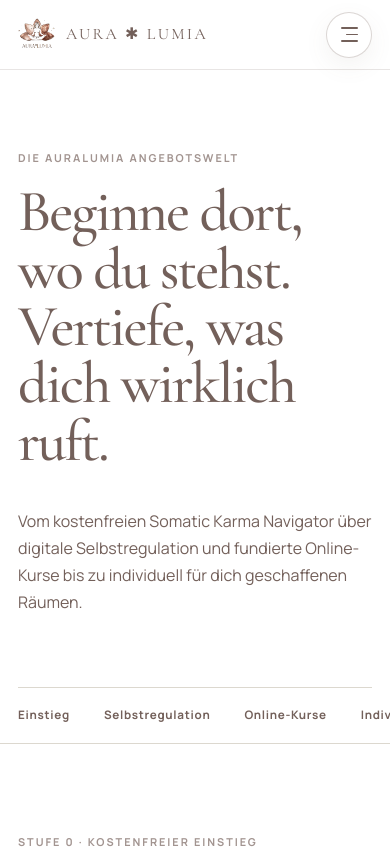
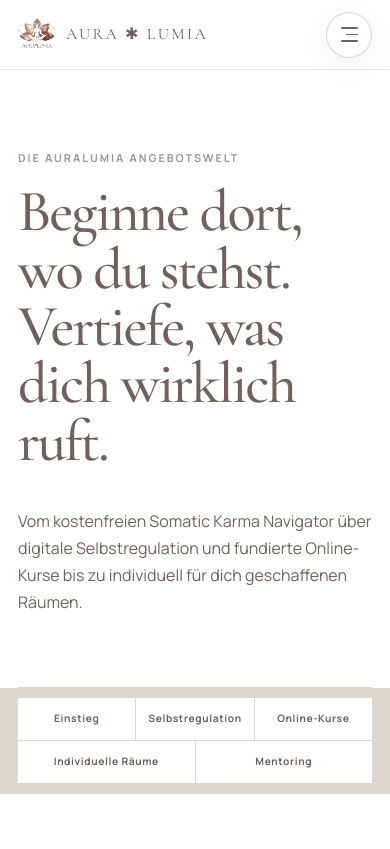
Before and after one commit to AuraLumiaTrix/auralumia-main-site, a Next.js app: page /angebote in a window 390 px wide. Shown: the top 849 px of the page. Built offline with nearby package versions, Linux system fonts and the light colour scheme.

Commit message:
Use Tarot app artwork and improve mobile offer nav

```diff
--- a/app/globals.css
+++ b/app/globals.css
@@ -512,7 +512,31 @@ p { margin:0; }
   .room-card > div { min-height:300px; }
   .depth { gap:20px; padding-block:90px; }
   .depth-card > img { width:100vw; height:100vw; margin-left:calc(50% - 50vw); object-fit:contain; }
-  .category-nav { top:70px; justify-content:flex-start; width:100%; padding-inline:18px; }
+  .category-nav {
+    top:70px;
+    display:grid;
+    grid-template-columns:repeat(6,minmax(0,1fr));
+    gap:1px;
+    width:100%;
+    padding:10px 18px;
+    overflow:visible;
+    background:var(--line);
+  }
+  .category-nav a {
+    display:flex;
+    grid-column:span 2;
+    min-height:42px;
+    align-items:center;
+    justify-content:center;
+    padding:7px 5px;
+    background:#fff;
+    font-size:.64rem;
+    line-height:1.25;
+    text-align:center;
+    white-space:normal;
+  }
+  .category-nav a:nth-child(n+4) { grid-column:span 3; }
+  .catalog-section { scroll-margin-top:180px; }
   .catalog-intro { gap:28px; }
   .catalog-card { grid-template-columns:1fr; }
   .catalog-image { width:100vw; height:100vw; margin-left:calc(50% - 50vw); }
--- a/app/tarot/page.tsx
+++ b/app/tarot/page.tsx
@@ -13,6 +13,6 @@ export default function TarotPage() {
     <PageHero eyebrow="SOMATIC KARMA TAROT · 78 ARCHETYPISCHE SPIEGEL" title="Dein inneres Wissen hat eine Sprache."><p>Entdecke alle 78 Karten mit ihrer klassischen Licht- und Schattenseite, dem Körperkompass und der Somatic-Karma-Ahnenarchitektur.</p><a className="button button-outline" href="#kartenbedeutungen">Kartenbedeutungen entdecken</a></PageHero>
     <section className="tarot-manifesto"><div className="shell tarot-manifesto-grid"><div><span>78</span><p>eigenständige<br />AuraLumia-Deutungen</p></div><div><span>5</span><p>Arkana-Welten<br />als vollständiges Archiv</p></div><div><span>2</span><p>Deutungsebenen:<br />Archetyp und Ahnenlinie</p></div></div></section>
     <TarotLibrary />
-    <section className="tarot-app-band"><div className="shell tarot-app-grid"><div><p className="eyebrow">DIE SOMATIC KARMA TAROT APP</p><h2>Dein geschützter Kartenraum für jeden Tag.</h2><p>Das Archiv hier lässt dich alle Bedeutungen kennenlernen. In der App ziehst du intuitiv Karten, öffnest persönliche Reflexionsimpulse und nutzt den Raum auf Smartphone, Tablet oder Desktop.</p><div className="actions"><a className="button button-light" href={links.tarotCheckout} target="_blank" rel="noreferrer">App-Zugang wählen · 27 €</a></div><small>Alle Details zur App und zum Zugang findest du auf der ausführlichen Landingpage. Sie öffnet sich in einem neuen Tab.</small></div><img src="/tarot.webp" alt="Somatic Karma Tarot App" /></div></section>
+    <section className="tarot-app-band"><div className="shell tarot-app-grid"><div><p className="eyebrow">DIE SOMATIC KARMA TAROT APP</p><h2>Dein geschützter Kartenraum für jeden Tag.</h2><p>Das Archiv hier lässt dich alle Bedeutungen kennenlernen. In der App ziehst du intuitiv Karten, öffnest persönliche Reflexionsimpulse und nutzt den Raum auf Smartphone, Tablet oder Desktop.</p><div className="actions"><a className="button button-light" href={links.tarotCheckout} target="_blank" rel="noreferrer">App-Zugang wählen · 27 €</a></div><small>Alle Details zur App und zum Zugang findest du auf der ausführlichen Landingpage. Sie öffnet sich in einem neuen Tab.</small></div><img src="/products/somatic-tarot-access.png" alt="Somatic Karma Tarot App" /></div></section>
   </>;
 }
```
